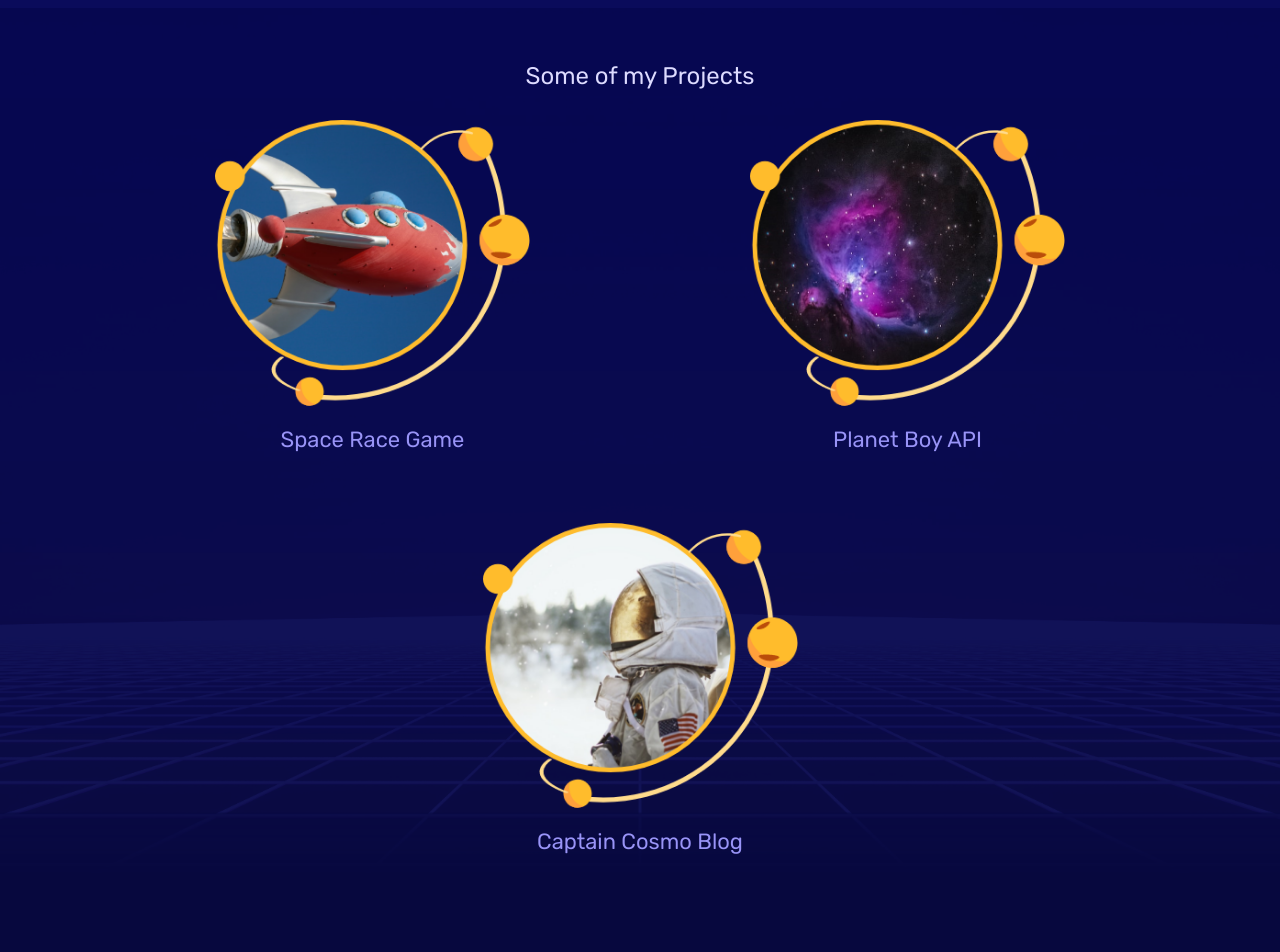
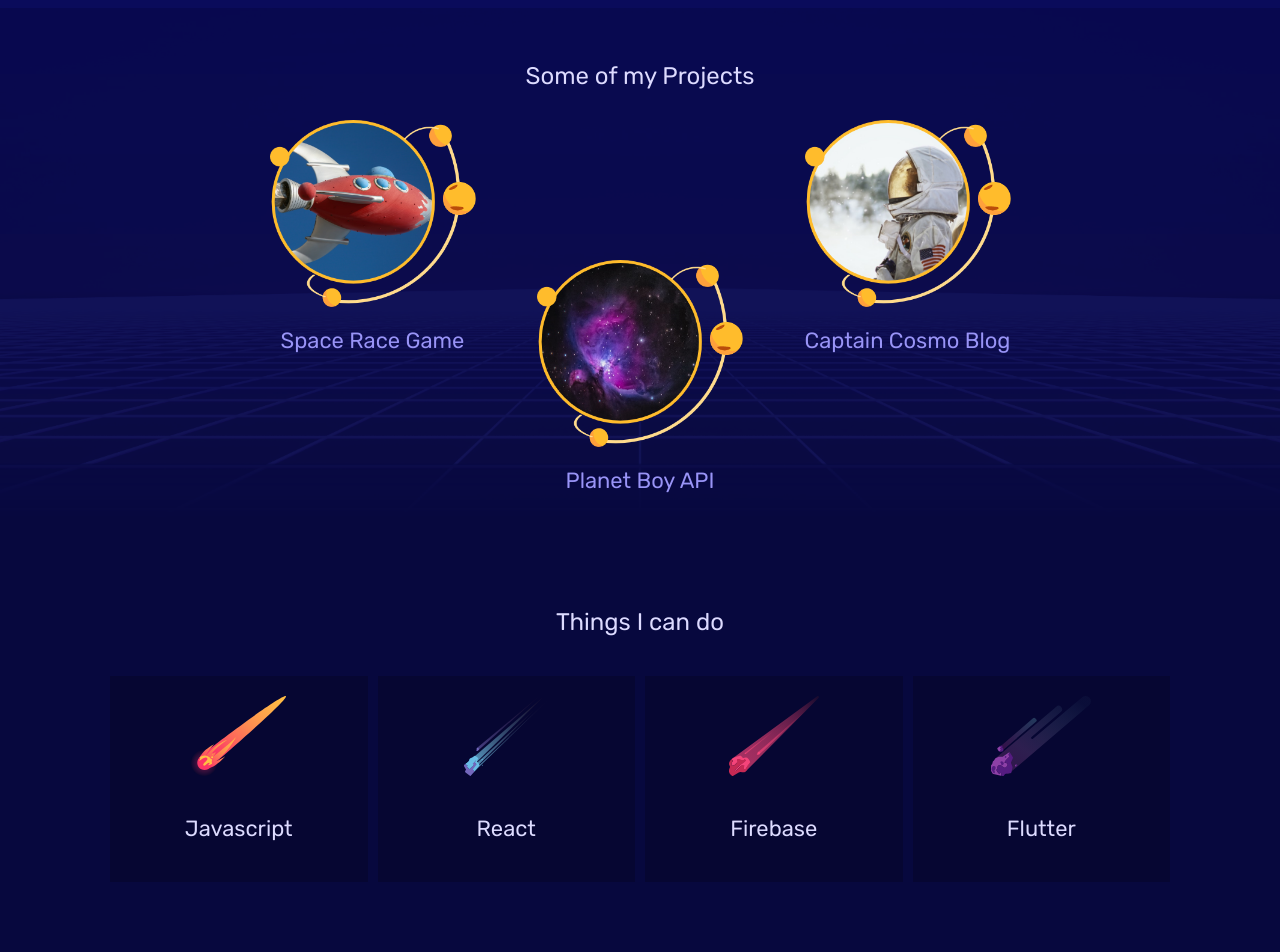
Before and after one commit to kharioki/Flare_responsive_css, a plain HTML site: page index.html in a window 1280 px wide. Shown: the part 600-1552 px from the top of the page. Drawn offline with Linux system fonts and the light colour scheme.

Commit message:
more laptop styles

```diff
--- a/styles.css
+++ b/styles.css
@@ -225,7 +225,6 @@ footer img {
     grid-column: 3/7;
   }
   .projects a * {
-    margin: 10px;
     max-width: 60%;
     margin: 10px 20%;
   }
@@ -275,6 +274,33 @@ footer img {
   #welcome {
     padding-bottom: 40px;
   }
+  .projects a:nth-child(1) {
+    grid-column: 2/4;
+  }
+  .projects a:nth-child(2) {
+    grid-column: 4/6;
+    padding-top: 140px;
+  }
+  .projects a:nth-child(3) {
+    grid-column: 6/8;
+  }
+  .projects a * {
+    max-width: 80%;
+    margin: 10px 10%;
+  }
+  #skills {
+    padding: 30px 20px;
+  }
+  #skills ul {
+    margin: 40px auto;
+  }
+  #skills li {
+    grid-column: span 2;
+  }
+  footer {
+    padding: 40px 20px;
+    background-size: 25%;
+  }
 }
 
 /* desktop styles */
```
